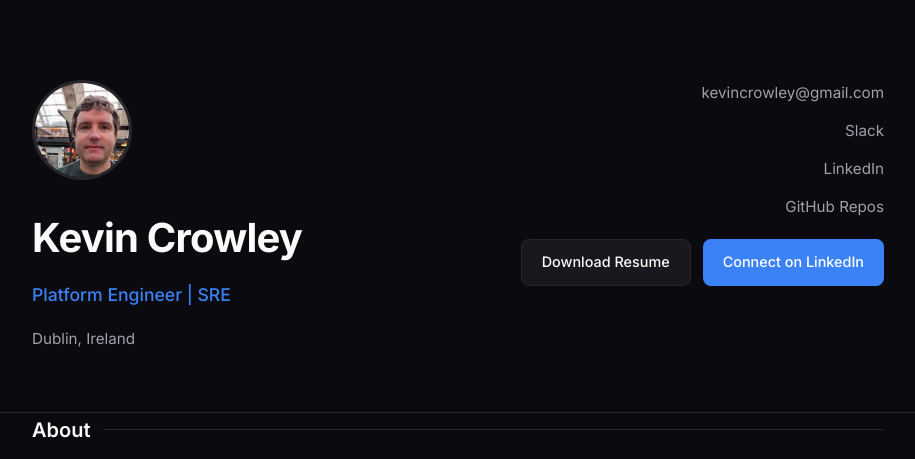
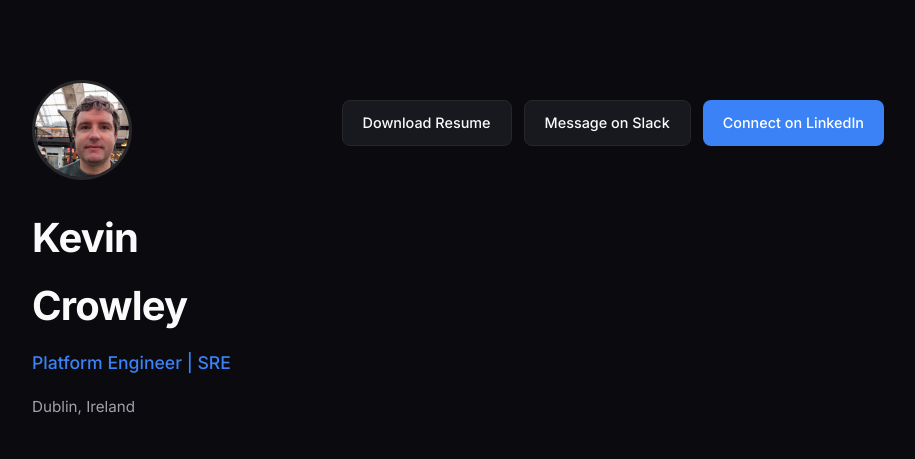
Before and after one commit to kevocrowley/kevincrowley.info, a Flask app: page / in a window 1280 px wide. Shown: the top 459 px of the page, without its empty margins (182-1097 px from the left). Run offline with Flask 2, Linux system fonts and the light colour scheme.

Commit message:
Replace contact links with Slack button, remove test hyperlinks

```diff
--- a/templates/index.html
+++ b/templates/index.html
@@ -448,17 +448,9 @@
                     <p class="location">{{ profile.location }}</p>
                 </div>
                 <div class="header-right">
-                    <div class="contact-links">
-                        <a href="mailto:{{ profile.email }}">{{ profile.email }}</a>
-                        <a href="{{ profile.slack }}" target="_blank">Slack</a>
-                        <a href="{{ profile.linkedin }}" target="_blank">LinkedIn</a>
-                        {% if profile.github %}
-                        <a href="{{ profile.github }}" target="_blank">GitHub</a>
-                        {% endif %}
-                        <a href="https://github.com/kevocrowley?tab=repositories" target="_blank">GitHub Repos</a>
-                    </div>
                     <div class="cta-buttons">
                         <a href="/resume" class="btn btn-secondary">Download Resume</a>
+                        <a href="{{ profile.slack }}" class="btn btn-secondary" target="_blank">Message on Slack</a>
                         <a href="{{ profile.linkedin }}" class="btn btn-primary" target="_blank">Connect on LinkedIn</a>
                     </div>
                 </div>
```
Also changed, not shown: index.html (+3 -5 lines).
